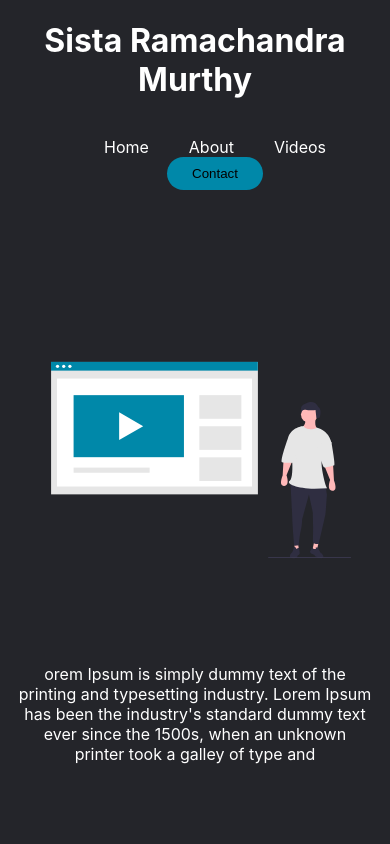
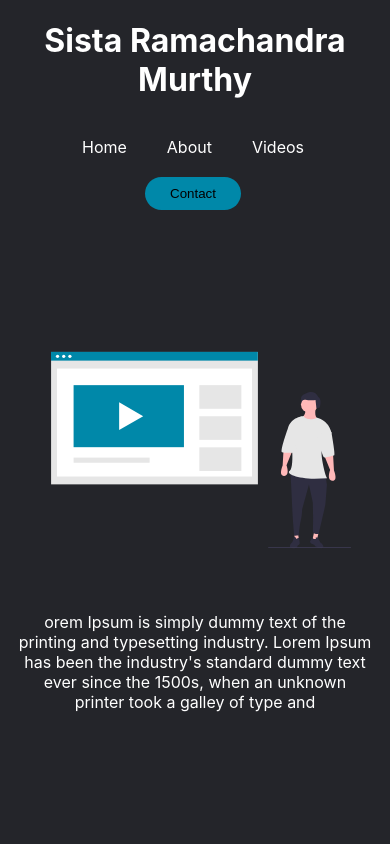
Before and after one commit to karthiksista/murthy, a React (Create React App) app: page / in a window 390 px wide. Shown: the top 844 px of the page. Built offline with nearby package versions, Linux system fonts and the light colour scheme.

Commit message:
fix css nav.

```diff
--- a/src/App.css
+++ b/src/App.css
@@ -146,12 +146,13 @@
   }
   .linkStyle {
     margin-bottom: 10px;
-    grid-template-columns: 1fr 1fr;
+    display: flex;
+    flex-wrap: wrap;
+    margin-left: 22px;
   }
   /* .image-style {
   } */
   .image-style {
-    margin-top: 100px;
     grid-area: image-style;
     align-self: center;
     margin-left: 13%;
@@ -162,7 +163,6 @@
     color: white;
     margin: 18px;
     grid-row-start: 1;
-    padding-top: 185px;
   }
 
   .button {
@@ -172,6 +172,8 @@
     border-radius: 50px;
     cursor: pointer;
     transition: all 0.3s ease 0s;
+    margin: 20px;
+    margin-left: 63px;
   }
   .button:hover {
     background-color: rgba(0, 136, 169, 0.8);
```
